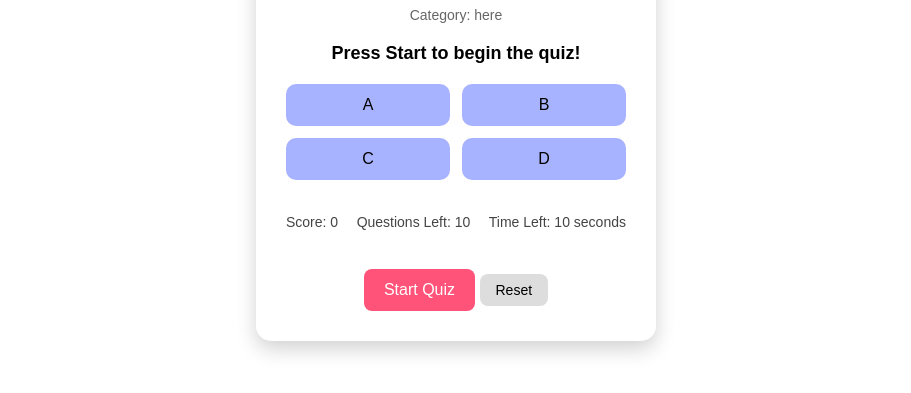
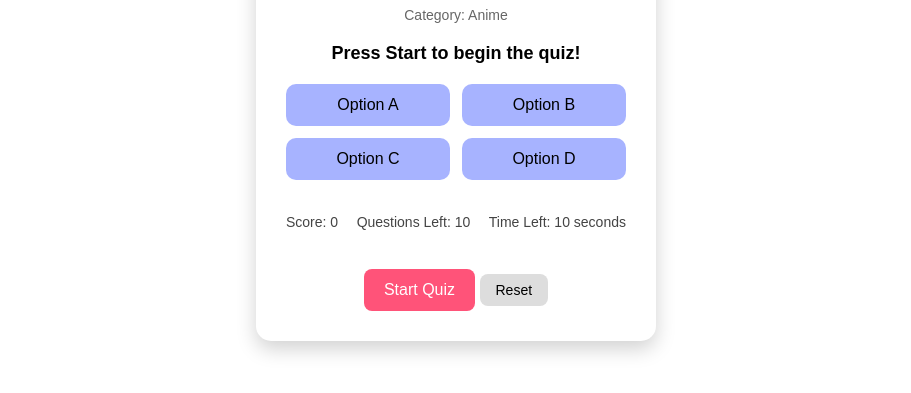
Before and after one commit to hoaxkidd/trivia, a plain HTML site: page index.html in a window 1280 px wide. Both pictures are taken after a click on the button "Reset". Shown: the part 393-786 px from the top of the page, without its empty margins (184-1095 px from the left). Drawn offline with Linux system fonts and the light colour scheme.

Commit message:
issue with buttons not fixed

```diff
--- a/index.html
+++ b/index.html
@@ -23,7 +23,7 @@
 
                 <h1 class="title">Trivia Challenge</h1>
 
-                <p class="category" id="category">Category: here</p>
+                <p class="category" id="category">Category: Anime</p>
 
                 <p class="question-text" id="p">
                     Welcome to Trivia!
--- a/scripts/questions.js
+++ b/scripts/questions.js
@@ -16,8 +16,8 @@ export async function loadQuestions() {
         return array;
     }
 
-    // shuffle questions
-    shuffle(questions);
+    // // shuffle questions
+    // shuffle(questions);
 
     // converts HTML entities &quot;, &amp into readable characters
     function decodeHTML(str) {
--- a/scripts/script.js
+++ b/scripts/script.js
@@ -1,7 +1,4 @@
 "use strict";
-
-// reference problem from scripts folder
-// import { trivia } from "./trivia.js";
 
 import { loadQuestions } from "./questions.js";
 
@@ -23,7 +20,7 @@ document.addEventListener("DOMContentLoaded", () => {
     let btnD = getElement("#button-D");
 
     // let questions = [];
-    let currentQuestions = []
+    let currentQuestions = [];
     let numberOfQuestions = 10;
     let score = 0;
     let currentIndex = 0;
@@ -32,7 +29,7 @@ document.addEventListener("DOMContentLoaded", () => {
 
      //  fixed bug
     function updateQuestionsLeft() {
-      questionsLeft.textContent = numberOfQuestions - currentIndex;
+        questionsLeft.textContent = numberOfQuestions - currentIndex;
     }
 
 
@@ -74,7 +71,7 @@ document.addEventListener("DOMContentLoaded", () => {
                     score++;
                 }
 
-                currentIndex++
+                currentIndex++;
                 nextQuestion();
             });
         });
@@ -130,18 +127,17 @@ document.addEventListener("DOMContentLoaded", () => {
 
         // reset dispaly text
         question.textContent = "Press Start to begin the quiz!";
-        btnA.textContent = "A";
-        btnB.textContent = "B";
-        btnC.textContent = "C";
-        btnD.textContent = "D";
+        btnA.textContent = "Option A";
+        btnB.textContent = "Option B";
+        btnC.textContent = "Option C";
+        btnD.textContent = "Option D";
 
-        scoreDisplay.textContent = "0"
+        scoreDisplay.textContent = "0";
         timerText.textContent = "10";
         questionsLeft.textContent = numberOfQuestions;
 
     }
 
     startBtn.addEventListener("click", startQuiz);
-
     resetBtn.addEventListener("click", resetQuiz);
 })
```
